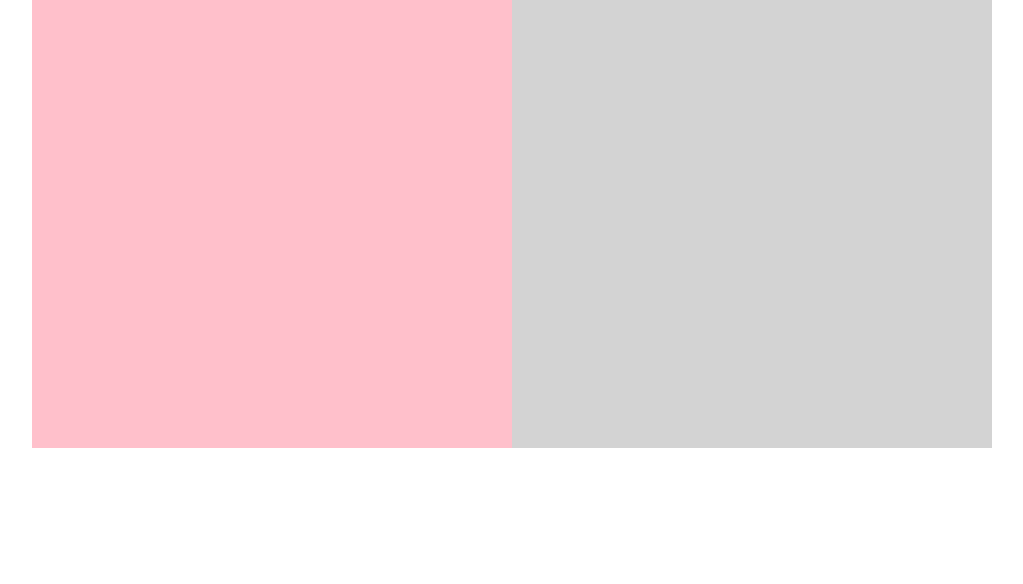
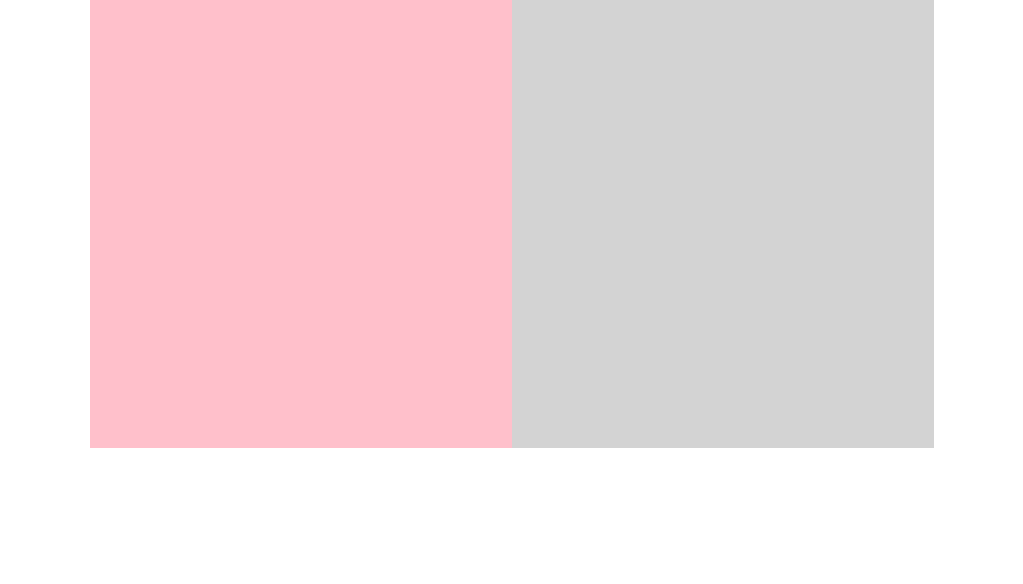
Before and after one commit to papss/Cheap-Beer, a website: page public/index.html in a window 1280 px wide. Shown: the part 216-800 px from the top of the page, without its empty margins (128-1151 px from the left). Drawn offline with nearby package versions, Linux system fonts and the light colour scheme.

Commit message:
added handlebars

```diff
--- a/app.js
+++ b/app.js
@@ -1,6 +1,7 @@
 // Load dependencies:
 const express = require('express');
 const request = require('request');
+const handlebars = require('handlebars');
 
 // app access key:
 var accessKey = 'MDpkYTdiOTBmOC0yMzI3LTExZTgtYjE4NS0xZmY1OWQ5NTRhZjQ6cWsxcmw4RzdVM3pHRG1ZVXlvem8weG9IRE9ZTDZmS0tVS2kz';
--- a/package.json
+++ b/package.json
@@ -18,6 +18,7 @@
   "homepage": "https://github.com/papss/Cheap-Beer#readme",
   "dependencies": {
     "express": "^4.16.2",
+    "handlebars": "^4.0.11",
     "request": "^2.83.0"
   }
 }
--- a/public/index.html
+++ b/public/index.html
@@ -2,10 +2,8 @@
 <html>
   <head>
     <title> Cheap Beer </title>
-
     <meta charset="utf-8">
     <link rel="stylesheet" href="styles.css">
-
   </head>
   <body>
 
@@ -21,9 +19,21 @@
       </div>
 
       <div class="beer-display">
-        <div class="product-img-container"></div>
-        <div class="product-info-container"></div>
+        <div class="product-img-container">
+          <script id="product-img-template" type="text/x-handlebars-template">
+
+          </script>
+        </div>
+        <div class="product-info-container">
+          <script id="product-info-template" type="text/x-handlebars-template">
+            <h1>{{name}}</h1>
+          </script>
+        </div>
       </div>
+
+      <script src="https://ajax.googleapis.com/ajax/libs/jquery/3.3.1/jquery.min.js"></script>
+      <script src="https://cdnjs.cloudflare.com/ajax/libs/handlebars.js/4.0.11/handlebars.min.js"></script>
+      <script type="text/javascript" src="index.js"></script>
 
     </main>
 
--- /dev/null
+++ b/public/index.js
@@ -0,0 +1,12 @@
+$(document).ready(function() {
+
+  // handlebars code:
+
+    var placeholderData = { "name": "Pabst Blue Ribbon" };
+
+    var productTemplateSource = $("#product-info-template").html();
+
+    var productTemplate = Handlebars.compile(productTemplateSource);
+    $(".product-info-container").append(productTemplate(placeholderData));
+
+});
--- a/public/styles.css
+++ b/public/styles.css
@@ -4,7 +4,7 @@
 }
 
 .container {
-  width: 75%;
+  width: 66%;
   height: 100%;
   margin: auto;
 }
```
Also changed, not shown: 1 other file.
